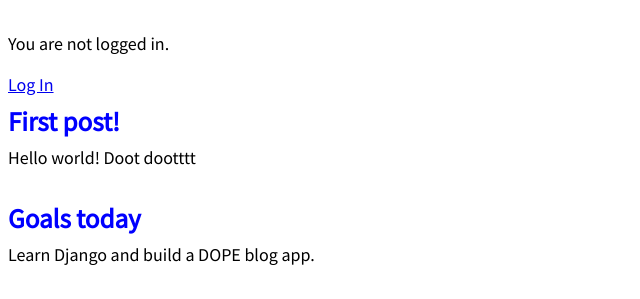
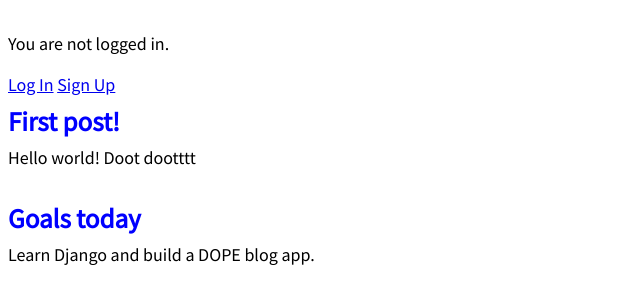
Before and after one commit to dumaas/blog-app, a Django app: page / in a window 1280 px wide. Shown: the part 102-401 px from the top of the page, without its empty margins (0-640 px from the left). Run offline with Django 3.2, Linux system fonts and the light colour scheme; data comes from the database, SQL or seed files in the repository; both versions use the stored data as it was after the commit.

Commit message:
added signup to homepage

```diff
--- a/templates/base.html
+++ b/templates/base.html
@@ -25,6 +25,7 @@
 		  	{% else %}
 		  		<p>You are not logged in.</p>
 		  		<a href="{% url 'login' %}">Log In</a>
+		  		<a href="{% url 'signup' %}">Sign Up</a>
 		  	{% endif %}
 
 	  	{% block content %}
```
Also changed, not shown: db.sqlite3.
